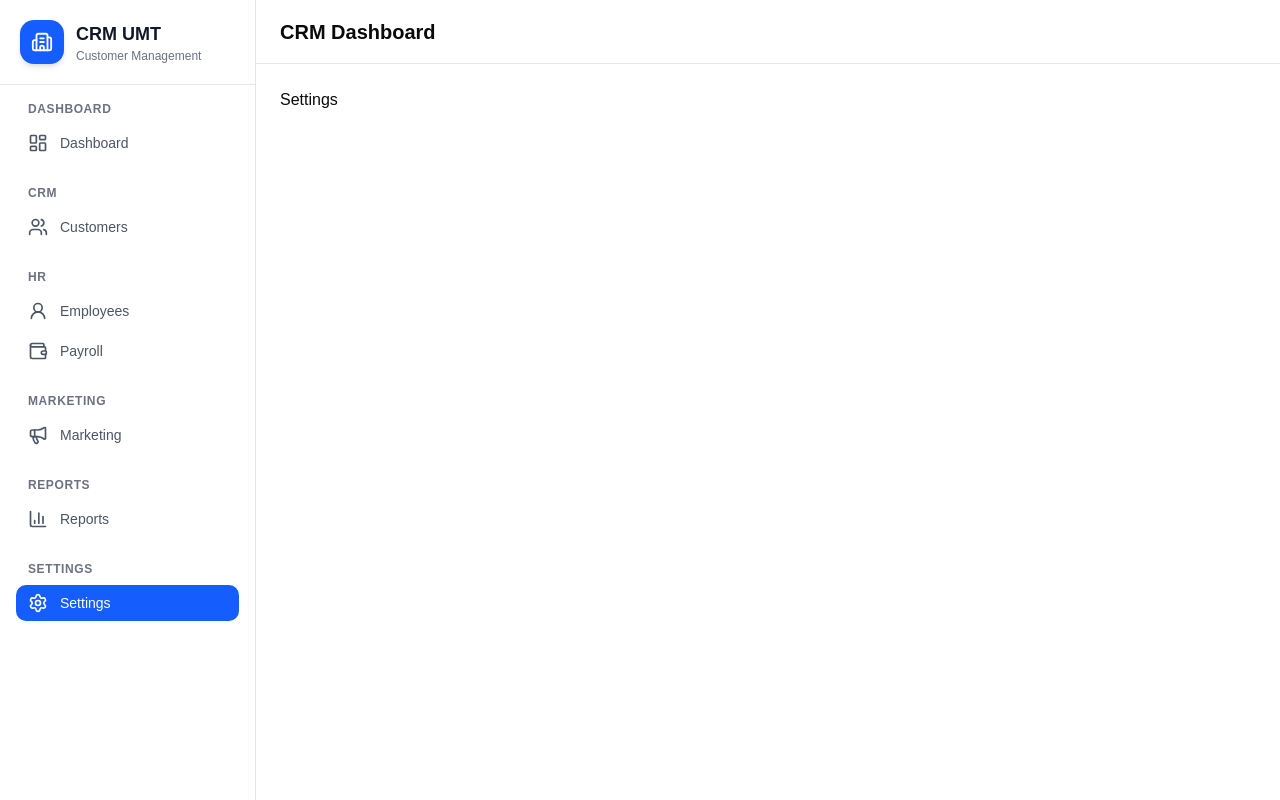
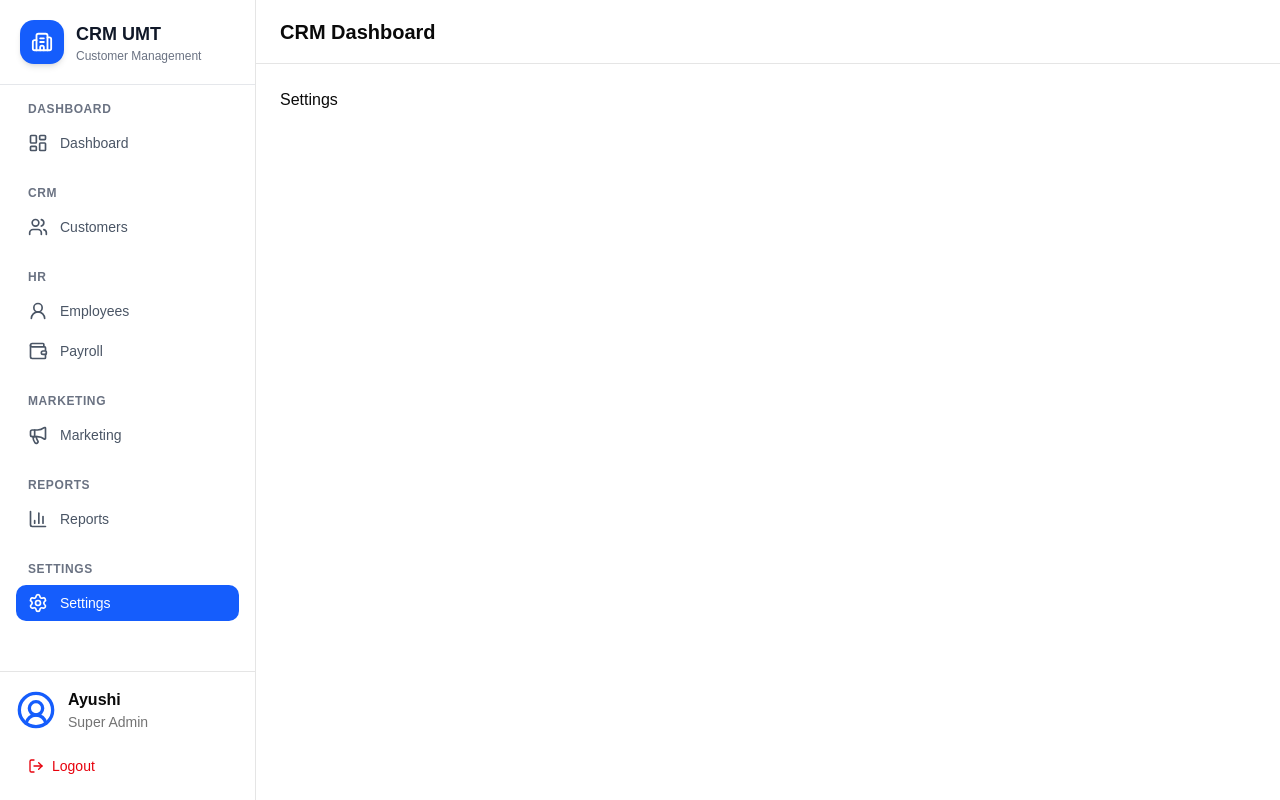
Before and after one commit to ayushiumt31-eng/crm-umt, a React (Vite) app in the folder frontend/: page /settings in a window 1280 px wide. Built offline with nearby package versions, Linux system fonts and the light colour scheme.

Commit message:
Complete sidebar with profile section

```diff
--- a/frontend/src/components/layout/Sidebar/Sidebar.tsx
+++ b/frontend/src/components/layout/Sidebar/Sidebar.tsx
@@ -1,17 +1,23 @@
 import SidebarLogo from "./SidebarLogo";
 import SidebarGroup from "./SidebarGroup";
 import { sidebarMenu } from "@/constants/sidebarMenu";
+import SidebarProfile from "./SidebarProfile";
 
 export default function Sidebar() {
   return (
     <aside className="flex h-screen w-64 flex-col border-r bg-white">
       <SidebarLogo />
 
-      <div className="flex-1 overflow-y-auto p-4">
-        {sidebarMenu.map((group) => (
-          <SidebarGroup key={group.id} group={group} />
-        ))}
-      </div>
+
+
+        <div className="flex-1 overflow-y-auto p-4">
+          {sidebarMenu.map((group) => (
+            <SidebarGroup key={group.id} group={group} />
+          ))}
+        </div>
+
+        <SidebarProfile />
+
     </aside>
   );
 }
--- a/frontend/src/components/layout/Sidebar/SidebarProfile.tsx
+++ b/frontend/src/components/layout/Sidebar/SidebarProfile.tsx
@@ -1,15 +1,23 @@
-import React from 'react'
+import { LogOut, UserCircle2 } from "lucide-react";
 
-const SidebarProfile: React.FC = () => {
+export default function SidebarProfile() {
   return (
-    <div className="sidebar-profile">
-      <div className="sidebar-profile__avatar">U</div>
-      <div className="sidebar-profile__info">
-        <p className="sidebar-profile__name">User Name</p>
-        <p className="sidebar-profile__role">Admin</p>
+    <div className="border-t p-4">
+      <div className="flex items-center gap-3">
+        <UserCircle2 className="h-10 w-10 text-blue-600" />
+
+        <div>
+          <h4 className="font-semibold">Ayushi</h4>
+          <p className="text-sm text-muted-foreground">
+            Super Admin
+          </p>
+        </div>
       </div>
+
+      <button className="mt-4 flex w-full items-center gap-2 rounded-md px-3 py-2 text-sm text-red-600 transition hover:bg-red-50">
+        <LogOut className="h-4 w-4" />
+        Logout
+      </button>
     </div>
-  )
+  );
 }
-
-export default SidebarProfile
```
